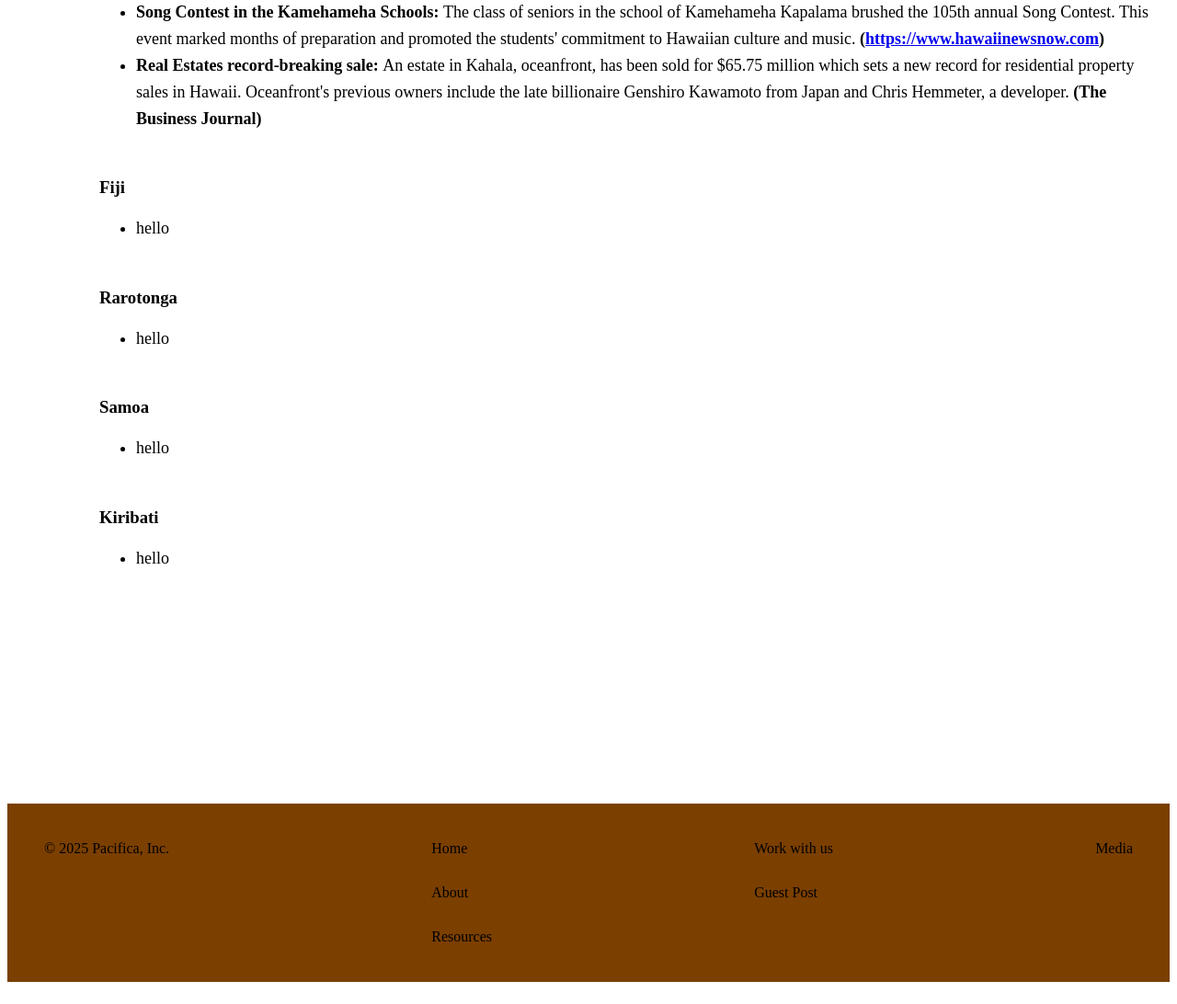
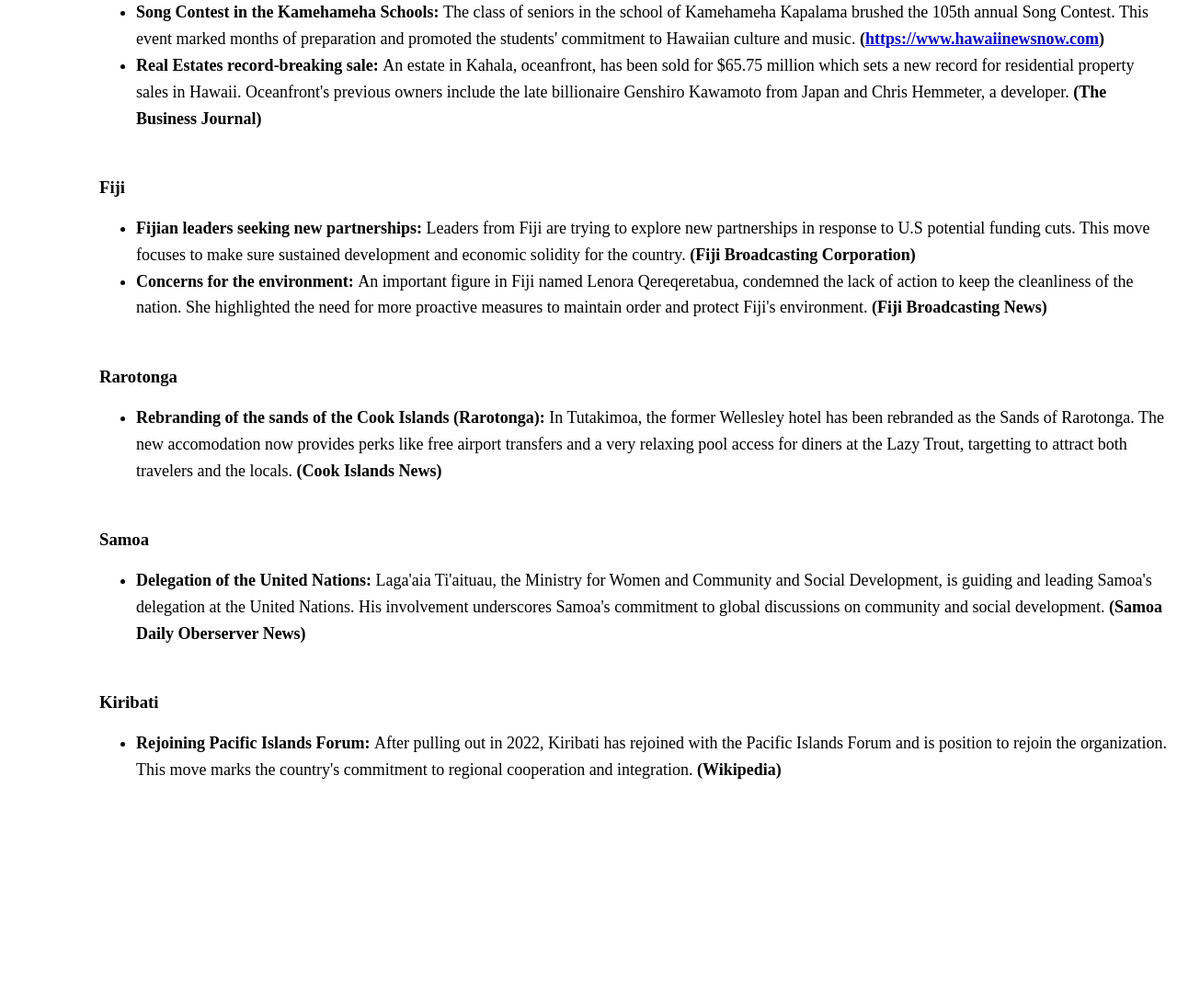
Before and after one commit to jedi24garcia/Pacifica_Project, a Django app: template travel/templates/mediapage.html in a window 1280 px wide. Shown: the part 1184-2276 px from the top of the page at 92% size. Before the commit the page ends 2252 px from the top, so only its background shows below. Run offline with Django 5.2, Linux system fonts and the light colour scheme; the template is opened without the code that fills it, so the values that code supplies are empty.

Commit message:
completed media page

```diff
--- a/travel/templates/mediapage.html
+++ b/travel/templates/mediapage.html
@@ -43,25 +43,31 @@
 <div class="summary-container">
     <h3>Fiji</h3>
     <ul>
-        <li>hello</li>
+        <li><b>Fijian leaders seeking new partnerships: </b>
+        Leaders from Fiji are trying to explore new partnerships in response to U.S potential funding cuts. This move focuses to make sure sustained development and economic solidity for the country. <b>(Fiji Broadcasting Corporation)</b></li>
+        <li><b>Concerns for the environment: </b>
+        An important figure in Fiji named Lenora Qereqeretabua, condemned the lack of action to keep the cleanliness of the nation. She highlighted the need for more proactive measures to maintain order and protect Fiji's environment. <b>(Fiji Broadcasting News)</b></li>
     </ul>
 </div>
 <div class="summary-container">
     <h3>Rarotonga</h3>
     <ul>
-        <li>hello</li>
+        <li><b>Rebranding of the sands of the Cook Islands (Rarotonga): </b>
+        In Tutakimoa, the former Wellesley hotel has been rebranded as the Sands of Rarotonga. The new accomodation now provides perks like free airport transfers and a very relaxing pool access for diners at the Lazy Trout, targetting to attract both travelers and the locals. <b>(Cook Islands News)</b></li>
     </ul>
 </div>
 <div class="summary-container">
     <h3>Samoa</h3>
     <ul>
-        <li>hello</li>
+        <li><b>Delegation of the United Nations: </b>
+        Laga'aia Ti'aituau, the Ministry for Women and Community and Social Development, is guiding and leading Samoa's delegation at the United Nations. His involvement underscores Samoa's commitment to global discussions on community and social development. <b>(Samoa Daily Oberserver News)</b></li>
     </ul>
 </div>
 <div class="summary-container">
     <h3>Kiribati</h3>
     <ul>
-        <li>hello</li>
+        <li><b>Rejoining Pacific Islands Forum: </b>
+        After pulling out in 2022, Kiribati has rejoined with the Pacific Islands Forum and is position to rejoin the organization. This move marks the country's commitment to regional cooperation and integration. <b>(Wikipedia)</b></li>
     </ul>
 </div>
 {% endblock %}
```
